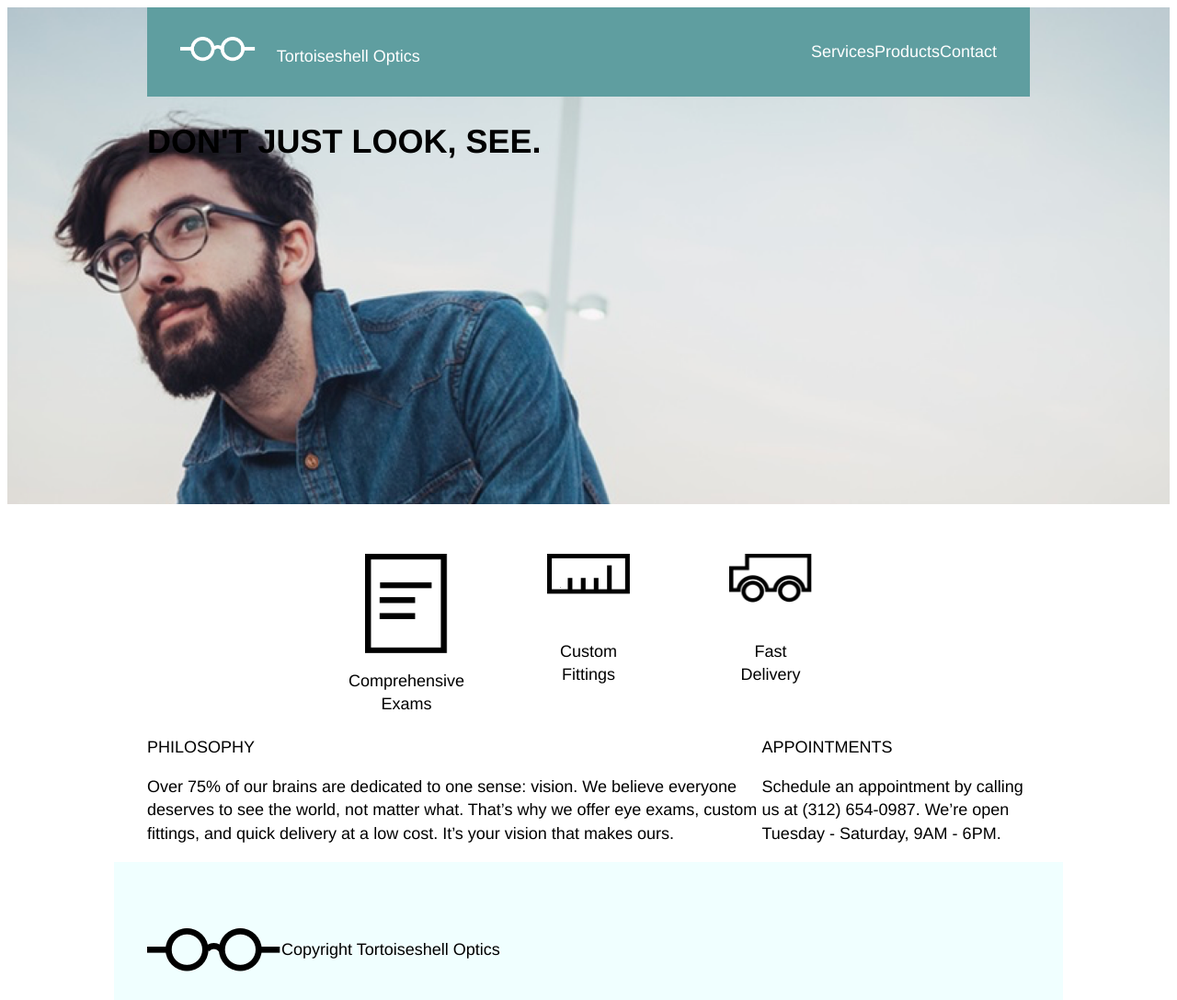
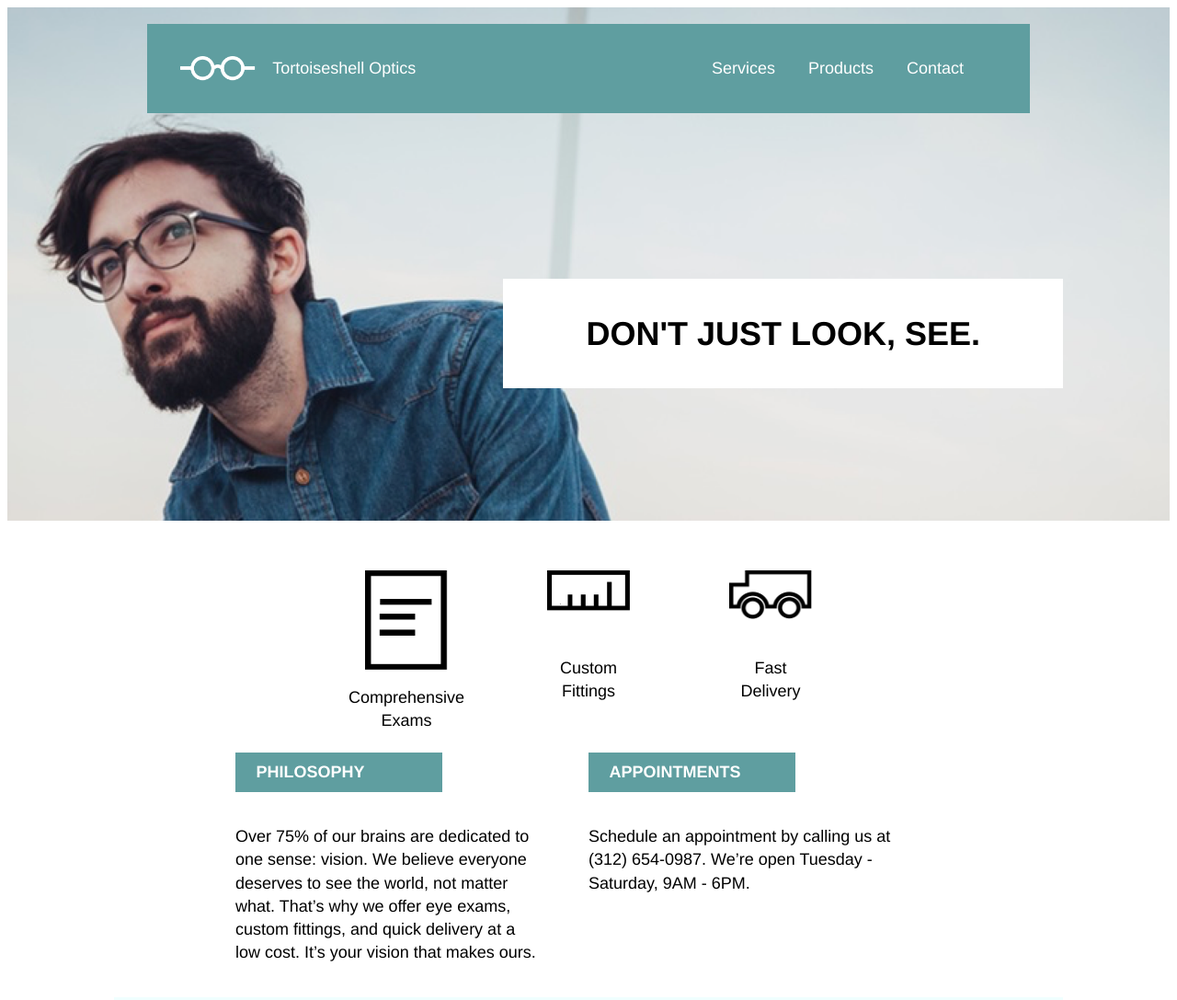
Before and after one commit to turtlesquared/Tortoiseshell, a plain HTML site: page index.html in a window 1280 px wide. Shown: the top 1087 px of the page at 92% size. Drawn offline with Linux system fonts and the light colour scheme.

Commit message:
Fixed everything except the text under the icons in the middle of the page. Not sure how to fix it.

```diff
--- a/resources/css/style.css
+++ b/resources/css/style.css
@@ -1,8 +1,25 @@
+
+/* Universal Styles */
 html {
 	font-size: 18px;
 	font-family: Helvetica, sans-serif;
+	background-color: white;
+}
+
+body {
 	line-height: 1.4;
 }
+
+.container {
+	max-width: 960px;
+	margin: 0 auto;
+}
+
+.flex {
+	display: flex;
+}
+
+/* Header */
 
 header {
 	background-image: url(../images/glasses-bg.png);
@@ -10,15 +27,17 @@ header {
 	background-position: center;
 	background-size: cover;
 	height: 30rem;
+	padding-top: 1rem;
 }
 
-.container {
-	max-width: 960px;
-	margin: 0 auto;
+h1 {
+	font-size: 2rem;
+	font-weight: bold;
+	margin: .67em 0;
 }
 
 nav {
-	font-size: 1rem;
+	font-size: 1rem 0;
 	background-color: cadetblue;
 	color: white;
 	display: flex;
@@ -26,10 +45,24 @@ nav {
 	justify-content: space-between;
 }
 
+nav div {
+	display: flex;
+	align-items: center;
+}
+
 nav img {
 	height: 1.5em;
+	padding-left: 2rem;
 	padding-right: 1rem;
-	padding-left: 2rem;
+}
+
+ul {
+	margin-right: 1rem;
+}
+
+ul li {
+	display: inline;
+	padding: 0 1rem;
 }
 
 nav ul {
@@ -44,10 +77,28 @@ nav ul {
 	display: none;
 }
 
+header .flex {
+	justify-content: flex-end;
+}
+
+.main-banner {
+	background-color: white;
+	display: inline-block;
+	padding: 0.75rem 5rem;
+	margin-top: 10rem;
+	margin-right: -2rem;
+	line-height: 2.4rem;
+}
+
+/* Supporting Sections */
+
 .supporting {
 	display: flex;
 	justify-content: center;
 }
+
+
+/* Service Section */
 
 .service {
 	display: flex;
@@ -69,6 +120,26 @@ nav ul {
 	width: 3.5rem;
 }
 
+/* Info Section */
+
+.info {
+	width: 35%;
+	margin-right: 5%;
+}
+
+.info p {
+	padding: 1rem 0;
+}
+
+.title {
+	background-color: cadetblue;
+	padding: 0.5rem 1.25rem;
+	font-weight: bold;
+	color: white;
+	max-width: 10rem;
+}
+
+/* Footer */
 
 footer {
 	background-color: azure;
@@ -76,3 +147,9 @@ footer {
 	display: flex;
 	align-items: center;
 }
+
+footer img {
+	height: 1.5rem;
+	margin-left: 2rem;
+	margin-right: 1rem;
+}
```
Also changed, not shown: 2 other files.
